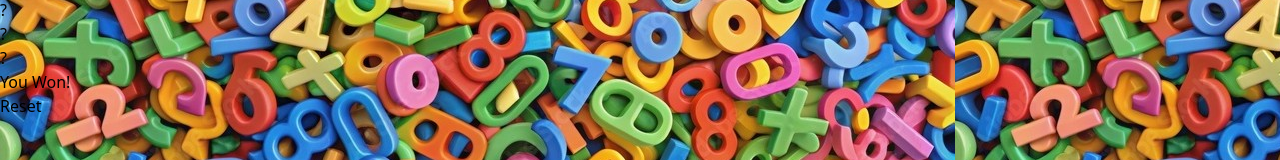
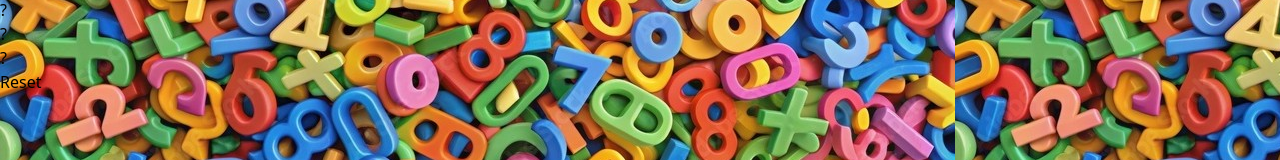
Before and after one commit to arvinder004/Memory-Game-v2, a React (Vite) app: page / in a window 1280 px wide. Shown: the part 362-522 px from the top of the page. Built offline with nearby package versions, Linux system fonts and the light colour scheme.

Commit message:
changed you won button

```diff
--- a/src/memory-game.jsx
+++ b/src/memory-game.jsx
@@ -144,7 +144,7 @@ export default function MemoryGame() {
                 </div>
 
                 {/* result */}
-                {true && <div className="mt-4 text-4xl font-bold text-green-500 bg-white animate-bounce rounded p-1">You Won!</div>}
+                {won && <div className="mt-4 text-4xl font-bold text-green-500 bg-white animate-bounce rounded p-1">You Won!</div>}
 
                 {/* reset and play button */}
                 <button onClick={initializeGame} className="mt-4 px-4 py-2 bg-orange-200 text-black rounded hover:bg-green-600 transition-colors">
```
